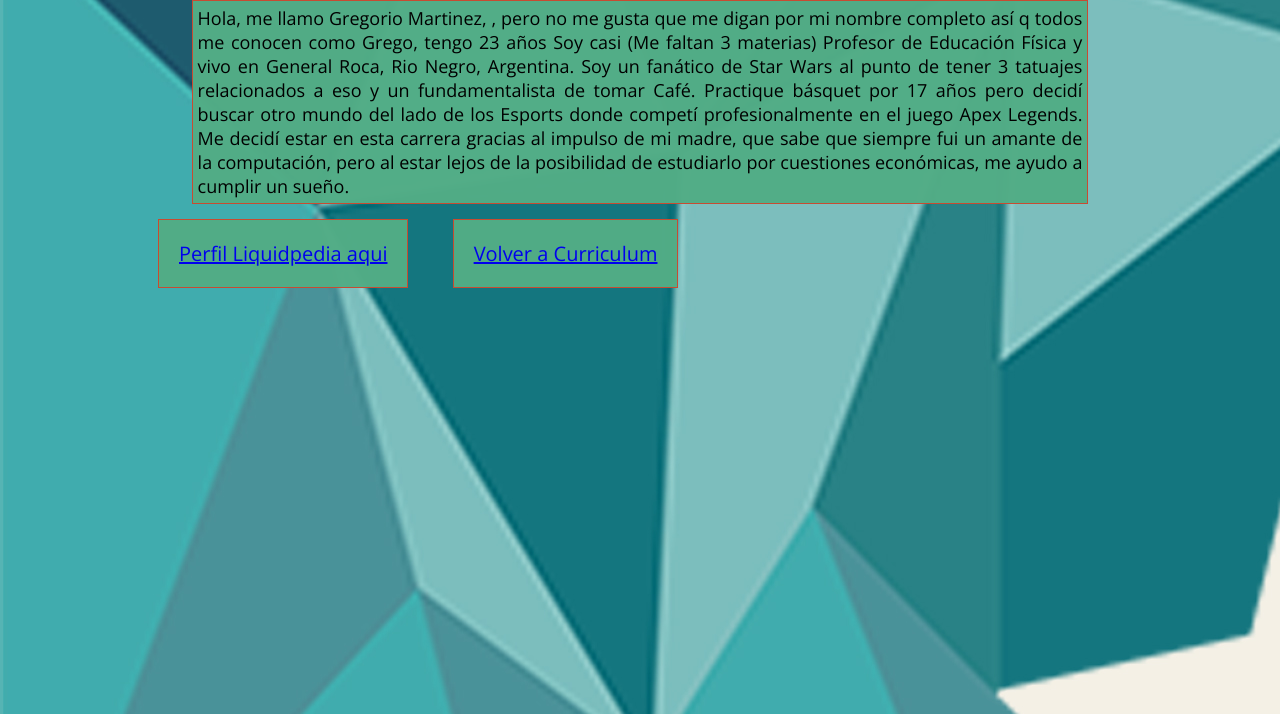
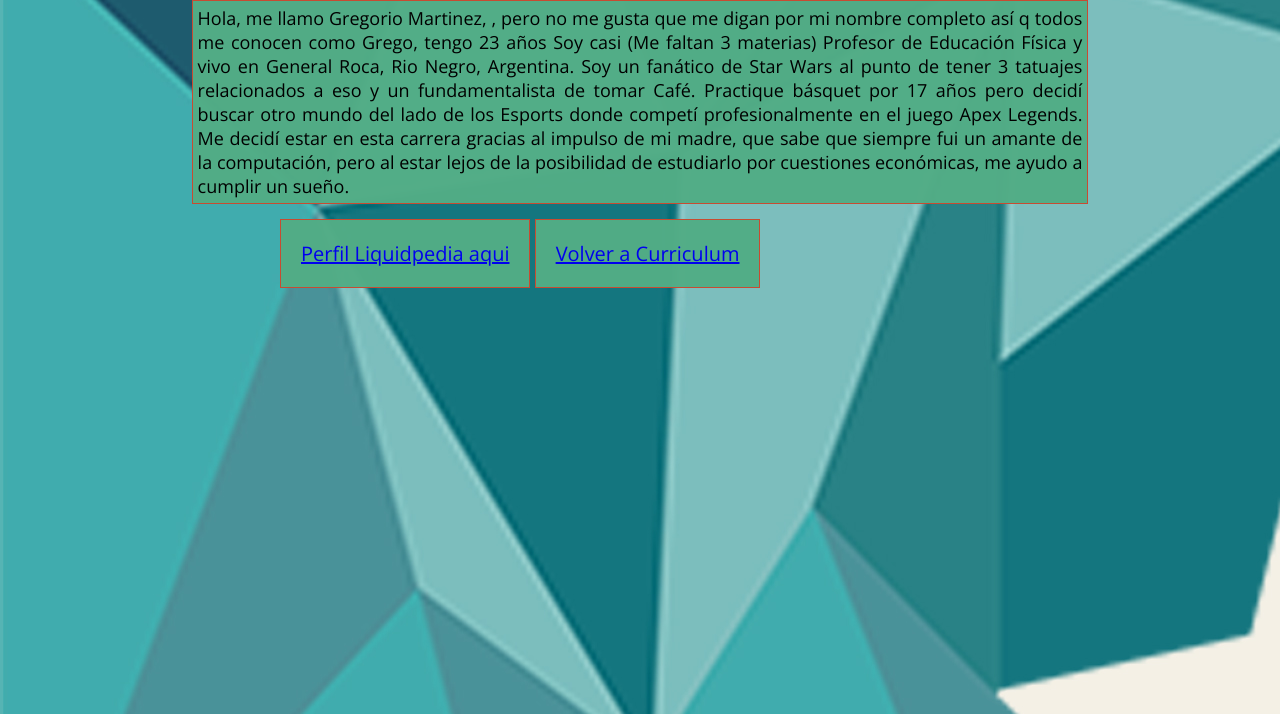
Before and after one commit to GregoM7/Front-End1, a plain HTML site: page Mi Curriculum/sobremi.html in a window 1280 px wide. Shown: the part 86-800 px from the top of the page. Drawn offline with nearby package versions, Linux system fonts and the light colour scheme.

Commit message:
detalles

```diff
--- a/Mi Curriculum/css/style.css
+++ b/Mi Curriculum/css/style.css
@@ -96,7 +96,7 @@ img.foto {
     .liquidpedia {
         position: relative;
         line-height: 100px;
-        left: 150px;
+        left: 272px;
         width: 70%;
         background-color:#52ad86fa;
         text-transform:initial;
@@ -111,7 +111,7 @@ img.foto {
     .volver {
         position: relative;
         line-height: 100px;
-        left: 190px;
+        left: 272px;
         width: 70%;
         background-color:#52ad86fa;
         text-transform:initial;
```
